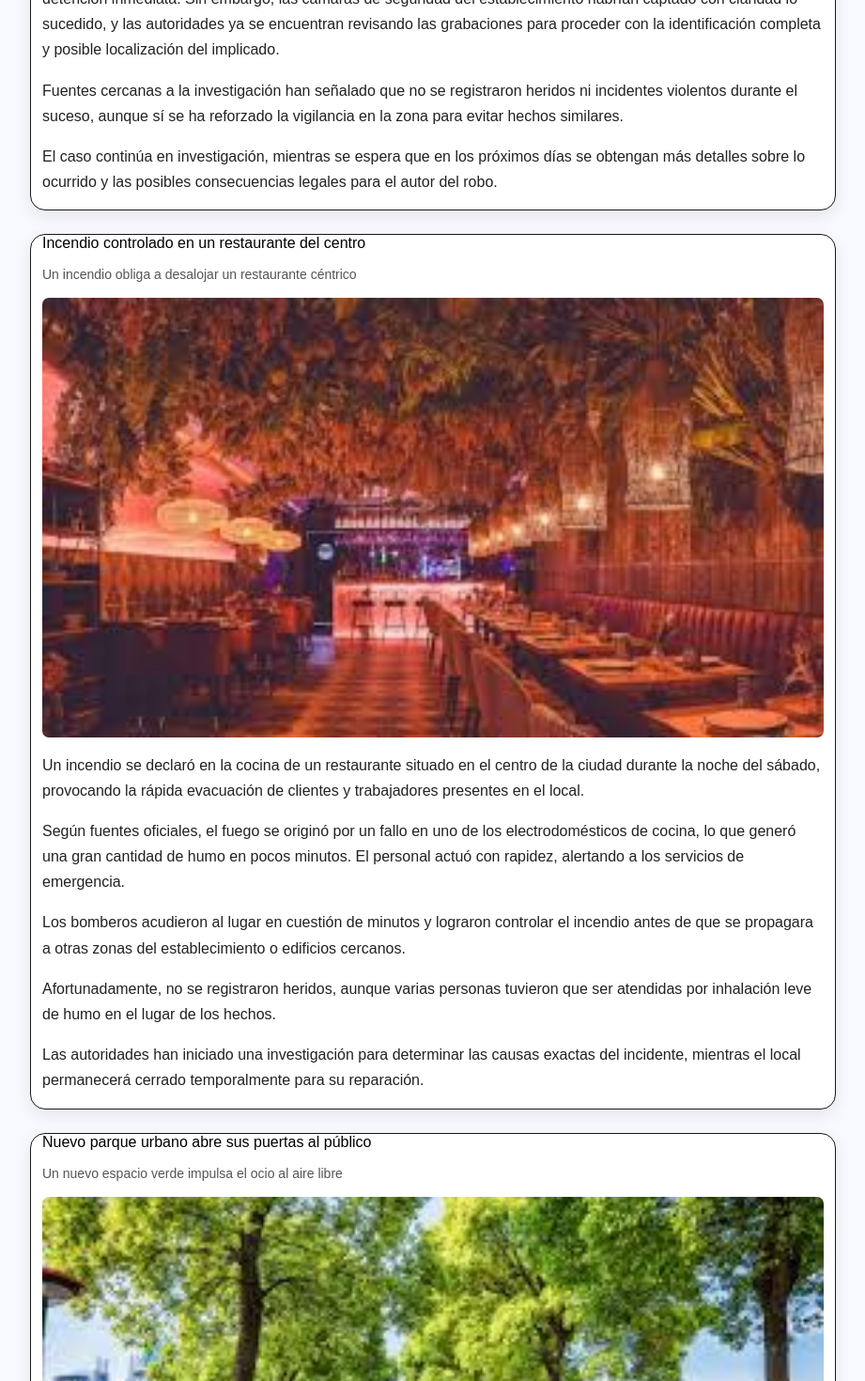
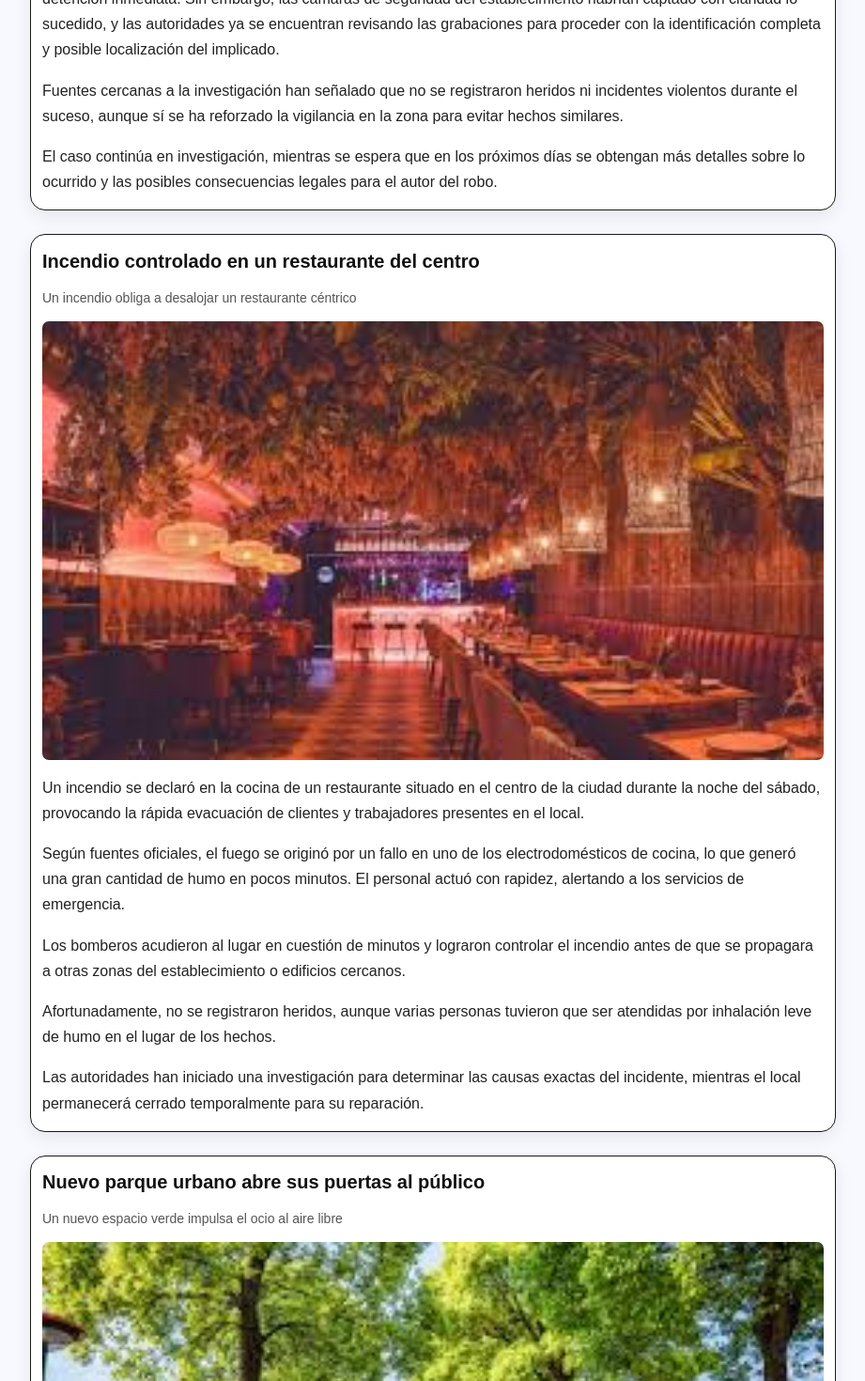
Before and after one commit to mstchristian/Capraru-News, a React (Vite) app: page / in a window 1280 px wide. Shown: the part 983-2453 px from the top of the page at 94% size, without its empty margins (18-939 px from the left). Built offline with nearby package versions, Linux system fonts and the light colour scheme.

Commit message:
Fix Home.tsx

```diff
--- a/src/pages/Home.tsx
+++ b/src/pages/Home.tsx
@@ -69,7 +69,9 @@ function Home() {
           </New>
           <New>
             <NewContent>
-              Incendio controlado en un restaurante del centro
+              <NewTitle>
+                Incendio controlado en un restaurante del centro
+              </NewTitle>
             </NewContent>
             <NewContent>
               <NewSummary>
@@ -107,7 +109,9 @@ function Home() {
           </New>
           <New>
             <NewContent>
-              Nuevo parque urbano abre sus puertas al público
+              <NewTitle>
+                Nuevo parque urbano abre sus puertas al público
+              </NewTitle>
             </NewContent>
             <NewContent>
               <NewSummary>
```
